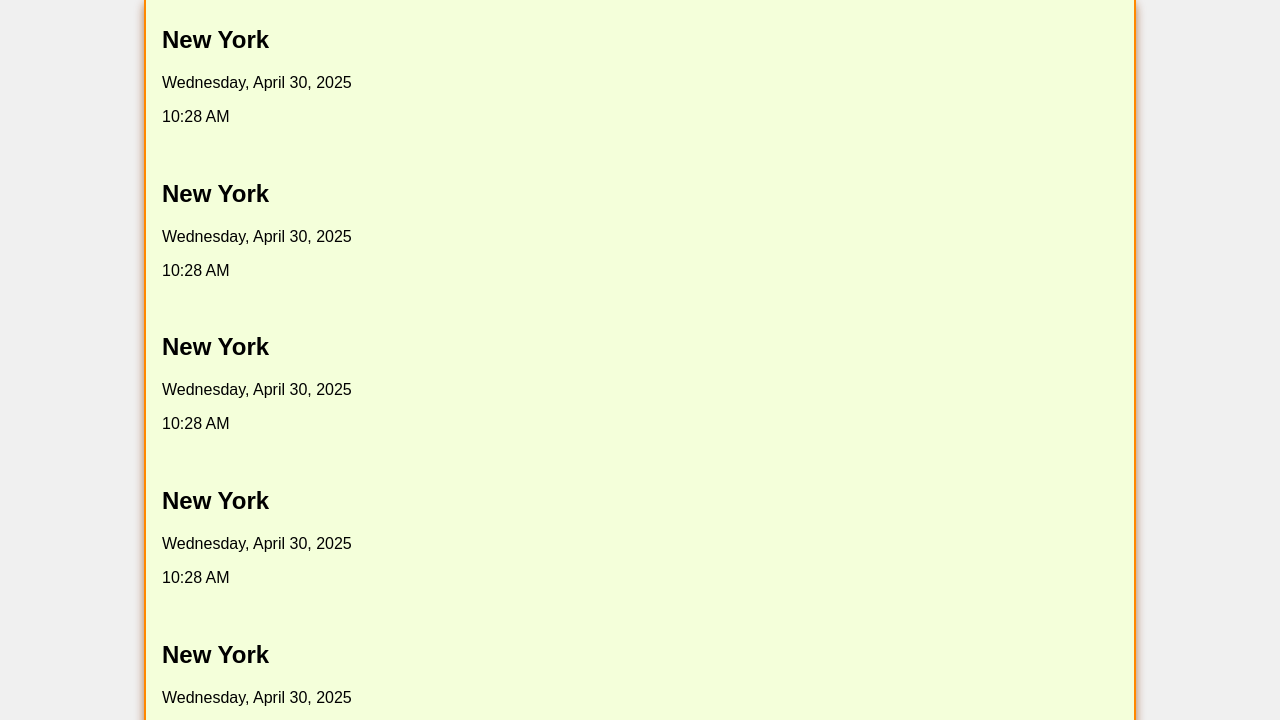
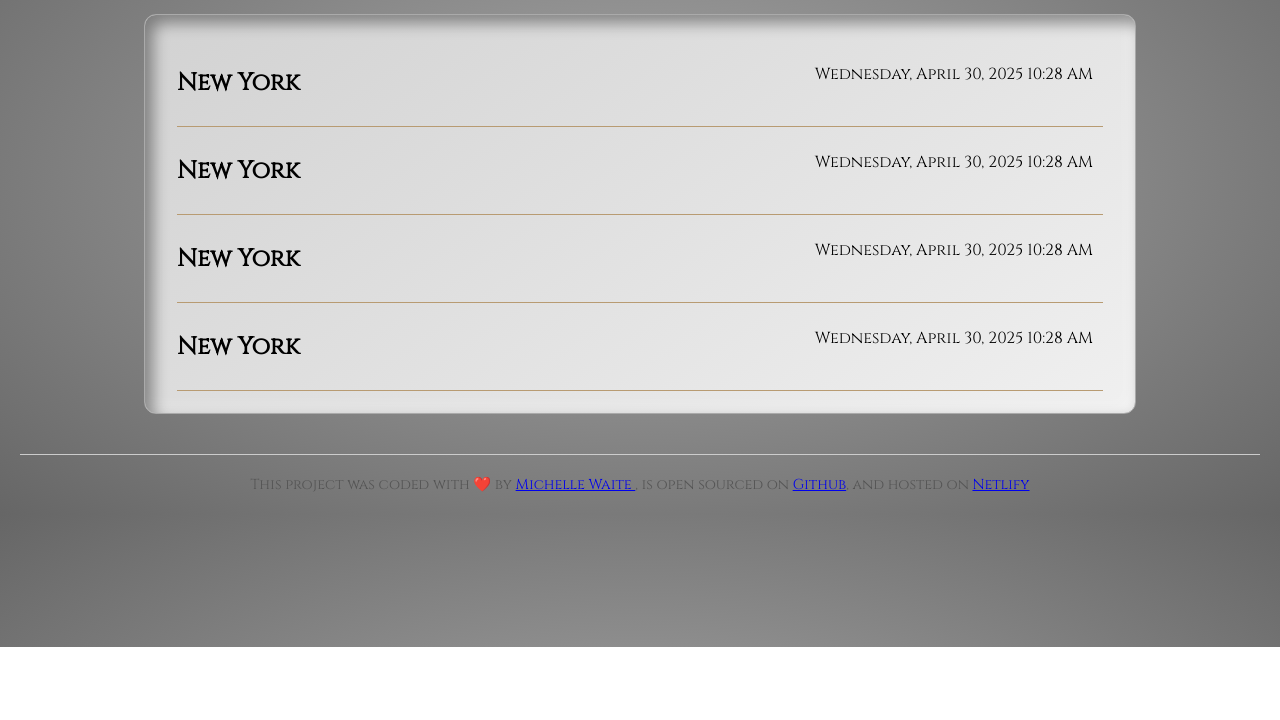
Before and after one commit to pharmermichelle/world-clock, a plain HTML site: page index.html in a window 1280 px wide. Shown: the part 153-873 px from the top of the page. After the commit the page ends 800 px from the top, so only its background shows below. Drawn offline with Linux system fonts and the light colour scheme.

Commit message:
added more style

```diff
--- a/index.html
+++ b/index.html
@@ -5,6 +5,10 @@
     <meta name="viewport" content="width=device-width, initial-scale=1.0" />
     <title>World Clock Project</title>
     <link rel="stylesheet" href="src\style.css" />
+    <link
+      href="https://fonts.googleapis.com/css2?family=Cinzel&display=swap"
+      rel="stylesheet"
+    />
   </head>
   <body>
     <h1>World Clock</h1>
@@ -18,35 +22,46 @@
       <option value="Philadelphia">Philadelphia</option>
       <button type="submit">Get Time</button>
     </select>
+
     <section class="clock-container">
       <div class="clock" id="clock1">
         <h2>New York</h2>
-        <p class="date" id="date1">Wednesday, April 30, 2025</p>
-        <p class="time" id="time1">10:28 AM</p>
+        <p class="date-time">
+          <span class="date" id="date1">Wednesday, April 30, 2025</span>
+          <span class="time" id="time1">10:28 AM</span>
+        </p>
         <br />
       </div>
       <div class="clock" id="clock2">
         <h2>New York</h2>
-        <p class="date" id="date2">Wednesday, April 30, 2025</p>
-        <p class="time" id="time2">10:28 AM</p>
+        <p class="date-time">
+          <span class="date" id="date2">Wednesday, April 30, 2025</span>
+          <span class="time" id="time2">10:28 AM</span>
+        </p>
         <br />
       </div>
       <div class="clock" id="clock3">
         <h2>New York</h2>
-        <p class="date" id="date3">Wednesday, April 30, 2025</p>
-        <p class="time" id="time3">10:28 AM</p>
+        <p class="date-time">
+          <span class="date" id="date3">Wednesday, April 30, 2025</span>
+          <span class="time" id="time3">10:28 AM</span>
+        </p>
         <br />
       </div>
       <div class="clock" id="clock4">
         <h2>New York</h2>
-        <p class="date" id="date4">Wednesday, April 30, 2025</p>
-        <p class="time" id="time4">10:28 AM</p>
+        <p class="date-time">
+          <span class="date" id="date4">Wednesday, April 30, 2025</span>
+          <span class="time" id="time4">10:28 AM</span>
+        </p>
         <br />
       </div>
       <div class="clock" id="clock5">
         <h2>New York</h2>
-        <p class="date" id="date5">Wednesday, April 30, 2025</p>
-        <p class="time" id="time5">10:28 AM</p>
+        <p class="date-time">
+          <span class="date" id="date5">Wednesday, April 30, 2025</span>
+          <span class="time" id="time5">10:28 AM</span>
+        </p>
         <br />
       </div>
     </section>
--- a/src/style.css
+++ b/src/style.css
@@ -1,40 +1,93 @@
 body {
-  background-color: #f0f0f0;
-  font-family: Arial, sans-serif;
+  font-family: "Cinzel", serif;
   margin: 0;
   padding: 20px;
+  background: radial-gradient(#aaa, #666);
 }
+
 h1,
 .clock-container,
 .city-select {
-  background-color: #f4ffda;
-  border: 2px solid #ff8800;
-  border-radius: 10px;
+  border-radius: 12px;
   margin-left: 10%;
   margin-right: 10%;
-  box-shadow: 0 10px 10px rgba(135, 54, 0, 0.636);
+  margin-bottom: 20px;
+  box-shadow: inset 8px 8px 15px rgba(0, 0, 0, 0.4),
+    inset -8px -8px 15px rgba(255, 255, 255, 0.2);
+}
 
-  margin-bottom: 20px;
-}
 h1 {
   text-align: center;
   color: #333;
 }
+
+h1,
+.city-select {
+  background: linear-gradient(145deg, #b89b72, #e0c9a6);
+  color: #2c2c2c;
+  border: 1px solid #6f5846;
+}
+
 .clock-container {
-  overflow: auto;
+  background: linear-gradient(145deg, #d2d2d2, #f0f0f0);
+  border: 1px solid #aaa;
+  position: relative;
   max-width: 90%;
   box-sizing: border-box;
-  padding: 1rem;
+  padding: 2rem;
   display: flex;
-  justify-content: center;
-  align-items: vertical;
+  overflow-y: auto;
   flex-direction: column;
-  height: 100vh;
+  max-height: 400px;
 }
 .clock {
-  word-wrap: break-word; /* ensures long text wraps */
-  overflow-wrap: break-word;
-  white-space: normal; /* prevent text from staying on one line */
-  max-width: 89%;
+  max-width: 100%;
+  max-height: 80px;
   box-sizing: border-box;
+  margin-bottom: 0.5rem;
+  border-bottom: #b89b72 1px solid;
+  position: relative;
+  padding-right: 20px;
+  padding-top: 0px;
 }
+select {
+  display: block;
+  margin: 20px auto;
+  padding: 10px;
+  font-size: 16px;
+  border-radius: 5px;
+  border: 1px solid #ccc;
+}
+footer {
+  text-align: center;
+  font-size: 0.9rem;
+  color: #555;
+  padding-top: 20px;
+  border-top: 1px solid #ccc;
+  margin-top: 40px;
+}
+
+.date-time {
+  position: absolute;
+  top: 0;
+  right: 10px;
+  text-align: right;
+  z-index: 1;
+}
+.clock-container::-webkit-scrollbar {
+  width: 10px;
+}
+.clock-container::-webkit-scrollbar-thumb {
+  background: #888;
+  border-radius: 10px;
+}
+.clock-container::-webkit-scrollbar-thumb:hover {
+  background: #555;
+}
+.clock-container::-webkit-scrollbar-track {
+  background: #f0f0f0;
+  border-radius: 12px;
+}
+.clock-container::-webkit-scrollbar-track:hover {
+  background: #e0e0e0;
+}
```
